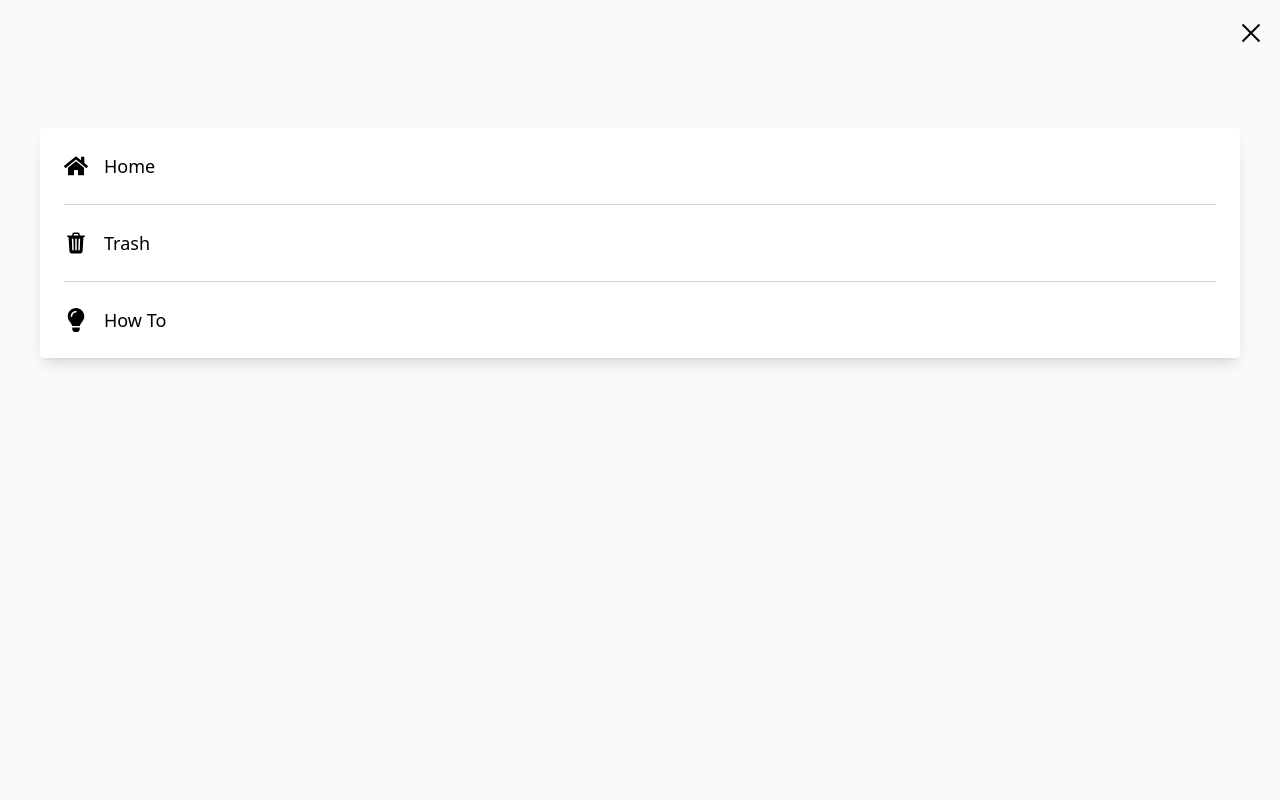
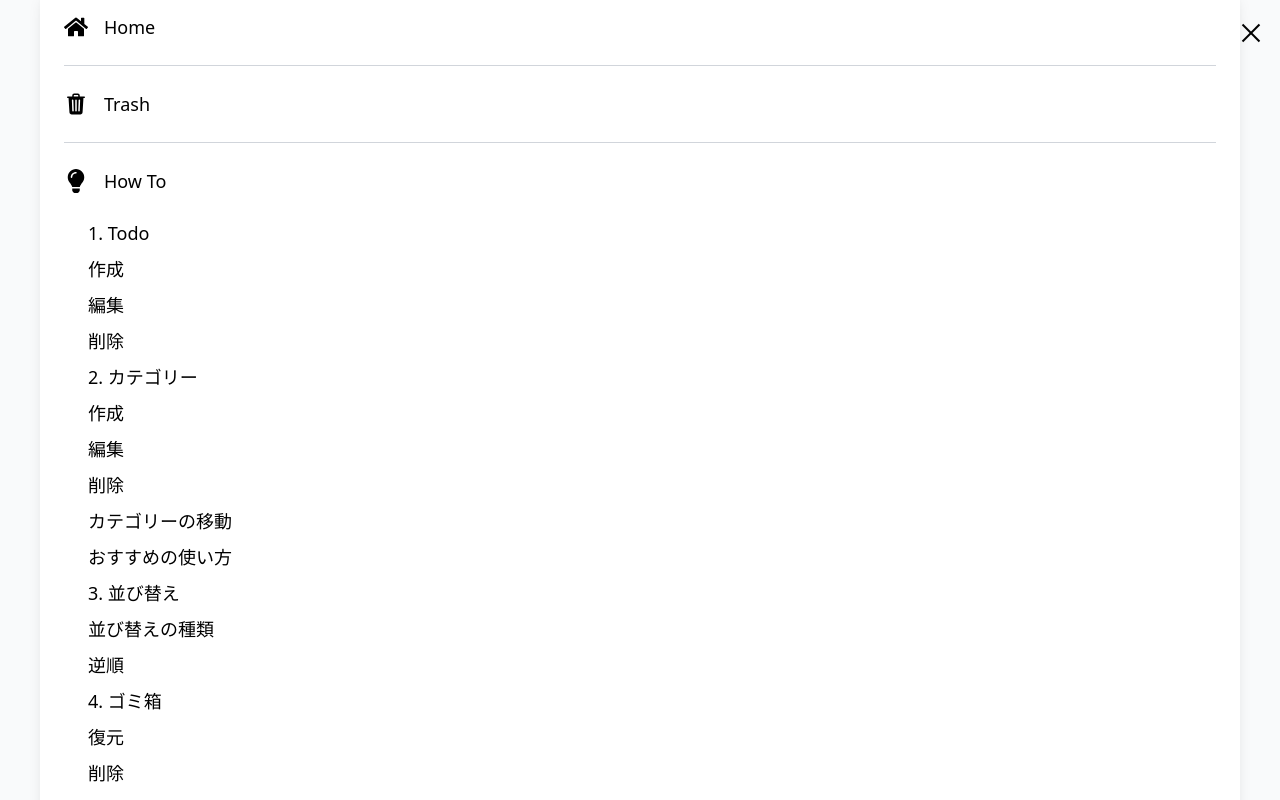
Before and after one commit to KokiMitsunaga/nin-todo, a Next.js app: page /howto in a window 1280 px wide. Both pictures are taken after a click on the element 1251 px from the left and 33 px from the top of the page. Shown: the top 800 px of the page. Built offline with nearby package versions, Linux system fonts and the light colour scheme.

Commit message:
NavMenuの修正

```diff
--- a/app/_components/NavMenu.tsx
+++ b/app/_components/NavMenu.tsx
@@ -33,6 +33,107 @@ const NavMenu = ({ setIsOpen }: NavMenuProps) => {
         route="/howto"
         setIsOpen={setIsOpen}
       />
+      <div className="ml-6 space-y-2">
+        <NavButton
+          icon={null}
+          label="1. Todo"
+          route="/howto#todo"
+          setIsOpen={setIsOpen}
+        />
+        <NavButton
+          icon={null}
+          label="作成"
+          route="/howto#todo-create"
+          setIsOpen={setIsOpen}
+        />
+        <NavButton
+          icon={null}
+          label="編集"
+          route="/howto#todo-edit"
+          setIsOpen={setIsOpen}
+        />
+        <NavButton
+          icon={null}
+          label="削除"
+          route="/howto#todo-delete"
+          setIsOpen={setIsOpen}
+        />
+
+        <NavButton
+          icon={null}
+          label="2. カテゴリー"
+          route="/howto#category"
+          setIsOpen={setIsOpen}
+        />
+        <NavButton
+          icon={null}
+          label="作成"
+          route="/howto#category-create"
+          setIsOpen={setIsOpen}
+        />
+        <NavButton
+          icon={null}
+          label="編集"
+          route="/howto#category-edit"
+          setIsOpen={setIsOpen}
+        />
+        <NavButton
+          icon={null}
+          label="削除"
+          route="/howto#category-delete"
+          setIsOpen={setIsOpen}
+        />
+        <NavButton
+          icon={null}
+          label="カテゴリーの移動"
+          route="/howto#category-move"
+          setIsOpen={setIsOpen}
+        />
+        <NavButton
+          icon={null}
+          label="おすすめの使い方"
+          route="/howto#category-tips"
+          setIsOpen={setIsOpen}
+        />
+
+        <NavButton
+          icon={null}
+          label="3. 並び替え"
+          route="/howto#sorting"
+          setIsOpen={setIsOpen}
+        />
+        <NavButton
+          icon={null}
+          label="並び替えの種類"
+          route="/howto#sorting-type"
+          setIsOpen={setIsOpen}
+        />
+        <NavButton
+          icon={null}
+          label="逆順"
+          route="/howto#sorting-reverse"
+          setIsOpen={setIsOpen}
+        />
+
+        <NavButton
+          icon={null}
+          label="4. ゴミ箱"
+          route="/howto#trash"
+          setIsOpen={setIsOpen}
+        />
+        <NavButton
+          icon={null}
+          label="復元"
+          route="/howto#trash-restore"
+          setIsOpen={setIsOpen}
+        />
+        <NavButton
+          icon={null}
+          label="削除"
+          route="/howto#trash-delete"
+          setIsOpen={setIsOpen}
+        />
+      </div>
     </div>
   );
 };
--- a/app/_components/Navbar.tsx
+++ b/app/_components/Navbar.tsx
@@ -4,7 +4,7 @@ import { useRouter } from "next/navigation";
 import { useEffect, useState } from "react";
 import NavMenu from "./NavMenu";
 
-const Title = () => {
+const Navbar = () => {
   const router = useRouter();
   const handleClick = () => {
     router.push("/");
@@ -24,7 +24,7 @@ const Title = () => {
 
   return (
     <div
-      className={`bg-pink-600 flex items-center justify-between ${
+      className={`bg-pink-600 flex items-center justify-between fixed top-0 w-full z-50 ${
         showNavbar ? "top-0" : "-top-44"
       } transition-all duration-1000 ease-out border`}
     >
@@ -56,7 +56,7 @@ const Title = () => {
       <div
         className={`fixed top-0 right-0 w-full h-full bg-gray-50 transition-transform duration-500 ease-in-out z-10 ${
           isOpen ? "translate-x-0" : "translate-x-full"
-        } flex items-start justify-center pt-32`}
+        } flex items-center justify-center`}
       >
         {isOpen && <NavMenu setIsOpen={setIsOpen} />}
       </div>
@@ -64,4 +64,4 @@ const Title = () => {
   );
 };
 
-export default Title;
+export default Navbar;
--- a/app/howto/_components/CategorySection.tsx
+++ b/app/howto/_components/CategorySection.tsx
@@ -1,9 +1,9 @@
 export default function CategorySection() {
   return (
-    <section className="mb-12">
+    <section id="category" className="mb-12">
       <h2 className="text-2xl font-semibold mb-4">2. カテゴリー</h2>
       <div className="space-y-4">
-        <div>
+        <div id="category-create">
           <h3 className="text-xl font-semibold">作成</h3>
           <ul className="list-disc ml-5">
             <li>
@@ -16,14 +16,14 @@ export default function CategorySection() {
             </li>
           </ul>
         </div>
-        <div>
+        <div id="category-edit">
           <h3 className="text-xl font-semibold">編集</h3>
           <ul className="list-disc ml-5">
             <li>選択中のカテゴリーを再度クリックして編集が可能です。</li>
             <li>ここでも既存のカテゴリー名に編集することはできません。</li>
           </ul>
         </div>
-        <div>
+        <div id="category-delete">
           <h3 className="text-xl font-semibold">削除</h3>
           <ul className="list-disc ml-5">
             <li>
@@ -32,7 +32,16 @@ export default function CategorySection() {
             <li>一度削除すると、元に戻すことはできません。</li>
           </ul>
         </div>
-        <div>
+        <div id="category-move">
+          <h3 className="text-xl font-semibold">カテゴリーの移動</h3>
+          <ul className="list-disc ml-5">
+            <li>カテゴリーが複数ある場合に使用可能です。</li>
+            <li>
+              カテゴリーの移動をしたい項目をタップし、category欄から移動したいカテゴリーを選ぶことで移動ができます。
+            </li>
+          </ul>
+        </div>
+        <div id="category-tips">
           <h3 className="text-xl font-semibold">おすすめの使い方</h3>
           <ul className="list-disc ml-5">
             <li>
--- a/app/howto/_components/SortingSection.tsx
+++ b/app/howto/_components/SortingSection.tsx
@@ -1,9 +1,9 @@
 export default function SortingSection() {
   return (
-    <section className="mb-12">
+    <section id="sorting" className="mb-12">
       <h2 className="text-2xl font-semibold mb-4">3. 並び替え</h2>
       <div className="space-y-4">
-        <div>
+        <div id="sorting-type">
           <h3 className="text-xl font-semibold">並び替えの種類</h3>
           <ul className="list-disc ml-5">
             <li>
@@ -11,7 +11,7 @@ export default function SortingSection() {
             </li>
           </ul>
         </div>
-        <div>
+        <div id="sortiing-reverse">
           <h3 className="text-xl font-semibold">逆順</h3>
           <ul className="list-disc ml-5">
             <li>
--- a/app/howto/_components/TodoSection.tsx
+++ b/app/howto/_components/TodoSection.tsx
@@ -1,9 +1,9 @@
 export default function TodoSection() {
   return (
-    <section className="mb-12">
+    <section id="todo" className="mb-12">
       <h2 className="text-2xl font-semibold mb-4">1. Todo</h2>
       <div className="space-y-4">
-        <div>
+        <div id="todo-create">
           <h3 className="text-xl font-semibold">作成</h3>
           <ul className="list-disc ml-5">
             <li>右下のAddボタンからTodoを作成できます。</li>
@@ -11,14 +11,14 @@ export default function TodoSection() {
             <li>Priorityは4が高く、1 が低く設定されています。</li>
           </ul>
         </div>
-        <div>
+        <div id="todo-edit">
           <h3 className="text-xl font-semibold">編集</h3>
           <ul className="list-disc ml-5">
             <li>編集したい項目をタップすることで編集ができます。</li>
             <li>ここでもTitleとPriorityの入力が必須です。</li>
           </ul>
         </div>
-        <div>
+        <div id="todo-delete">
           <h3 className="text-xl font-semibold">削除</h3>
           <ul className="list-disc ml-5">
             <li>
--- a/app/howto/_components/TrashSection.tsx
+++ b/app/howto/_components/TrashSection.tsx
@@ -1,16 +1,16 @@
 export default function TrashSection() {
   return (
-    <section className="mb-12">
+    <section id="trash" className="mb-12">
       <h2 className="text-2xl font-semibold mb-4">4. ゴミ箱</h2>
       <div className="space-y-4">
-        <div>
+        <div id="trash-restore">
           <h3 className="text-xl font-semibold">復元</h3>
           <ul className="list-disc ml-5">
             <li>復元したい項目のRestoreボタンを押すことで復元が可能です。</li>
             <li>復元先のカテゴリーを選択することができます。</li>
           </ul>
         </div>
-        <div>
+        <div id="trash-delete">
           <h3 className="text-xl font-semibold">削除</h3>
           <ul className="list-disc ml-5">
             <li>
--- a/app/layout.tsx
+++ b/app/layout.tsx
@@ -30,7 +30,7 @@ export default function RootLayout({
         className={`${geistSans.variable} ${geistMono.variable} antialiased`}
       >
         <Navbar />
-        {children}
+        <div className="pt-20">{children}</div>
       </body>
     </html>
   );
```
